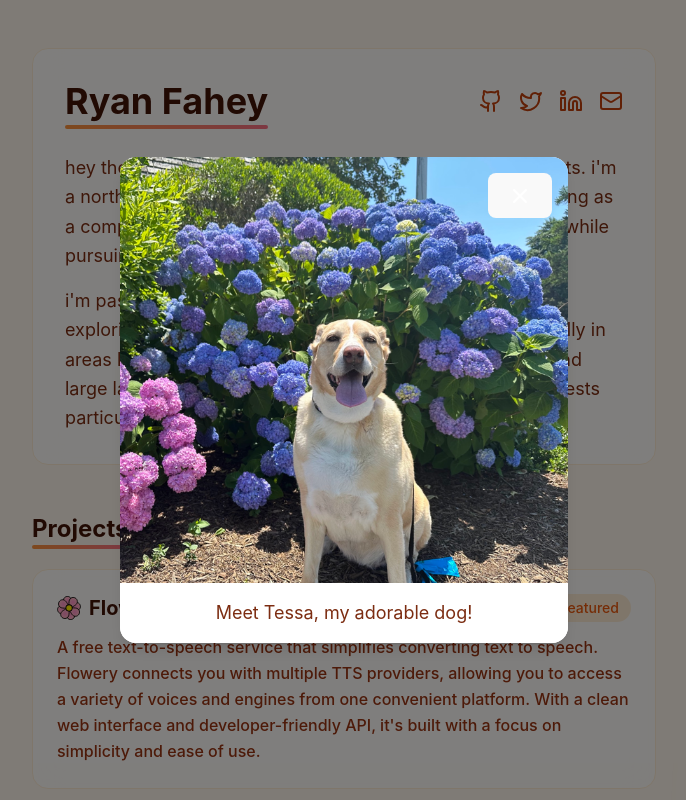
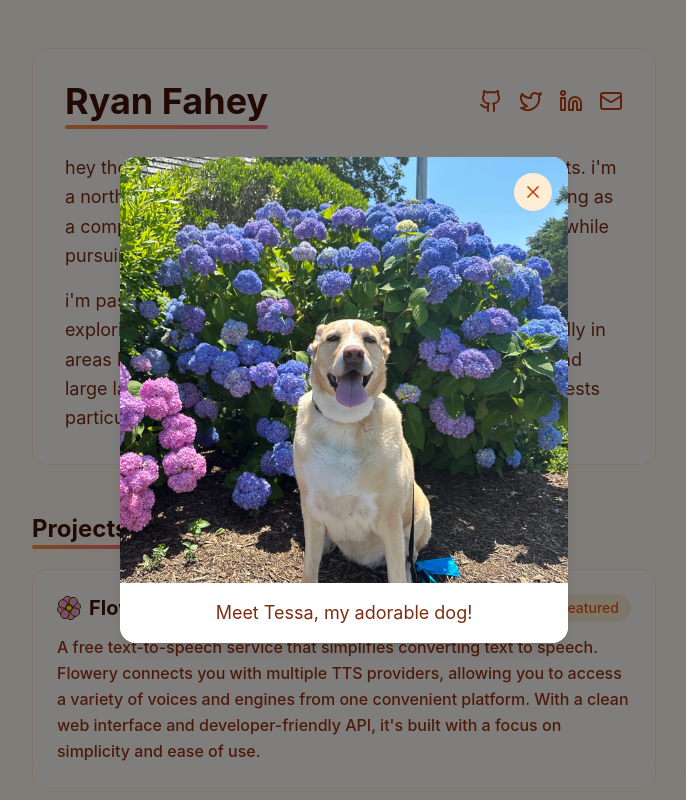
Before and after one commit to Ryan5453/ryan5453, a React (Vite) app: page / in a window 1280 px wide. Both pictures are taken after a click on the element "Ryan Fahey". Shown: the top 800 px of the page, without its empty margins (296-982 px from the left). Built offline with nearby package versions, Linux system fonts and the light colour scheme; no server answers.

Commit message:
fix sizing of modal & color of x button

```diff
--- a/src/Portfolio.tsx
+++ b/src/Portfolio.tsx
@@ -194,18 +194,18 @@ const Portfolio: React.FC = () => {
       {/* Popup */}
       {showPopup && imageLoaded && (
         <div
-          className="fixed inset-0 flex items-center justify-center z-50 bg-black bg-opacity-50"
+          className="fixed inset-0 flex items-center justify-center z-50 bg-black bg-opacity-50 p-4"
           onClick={() => setShowPopup(false)}
         >
           <div
-            className="relative max-w-md bg-white rounded-2xl shadow-lg overflow-hidden"
+            className="relative w-full max-w-md bg-white rounded-2xl shadow-lg overflow-hidden"
             onClick={(e) => e.stopPropagation()}
           >
             <button
-              className="absolute top-4 right-4 text-white hover:text-orange-200 transition-colors z-10"
+              className="absolute top-4 right-4 p-2 bg-orange-100 hover:bg-orange-200 text-orange-700 hover:text-orange-950 rounded-full transition-colors z-10"
               onClick={() => setShowPopup(false)}
             >
-              <X size={24} />
+              <X size={20} />
             </button>
             <img
               src={tessaImage}
```
